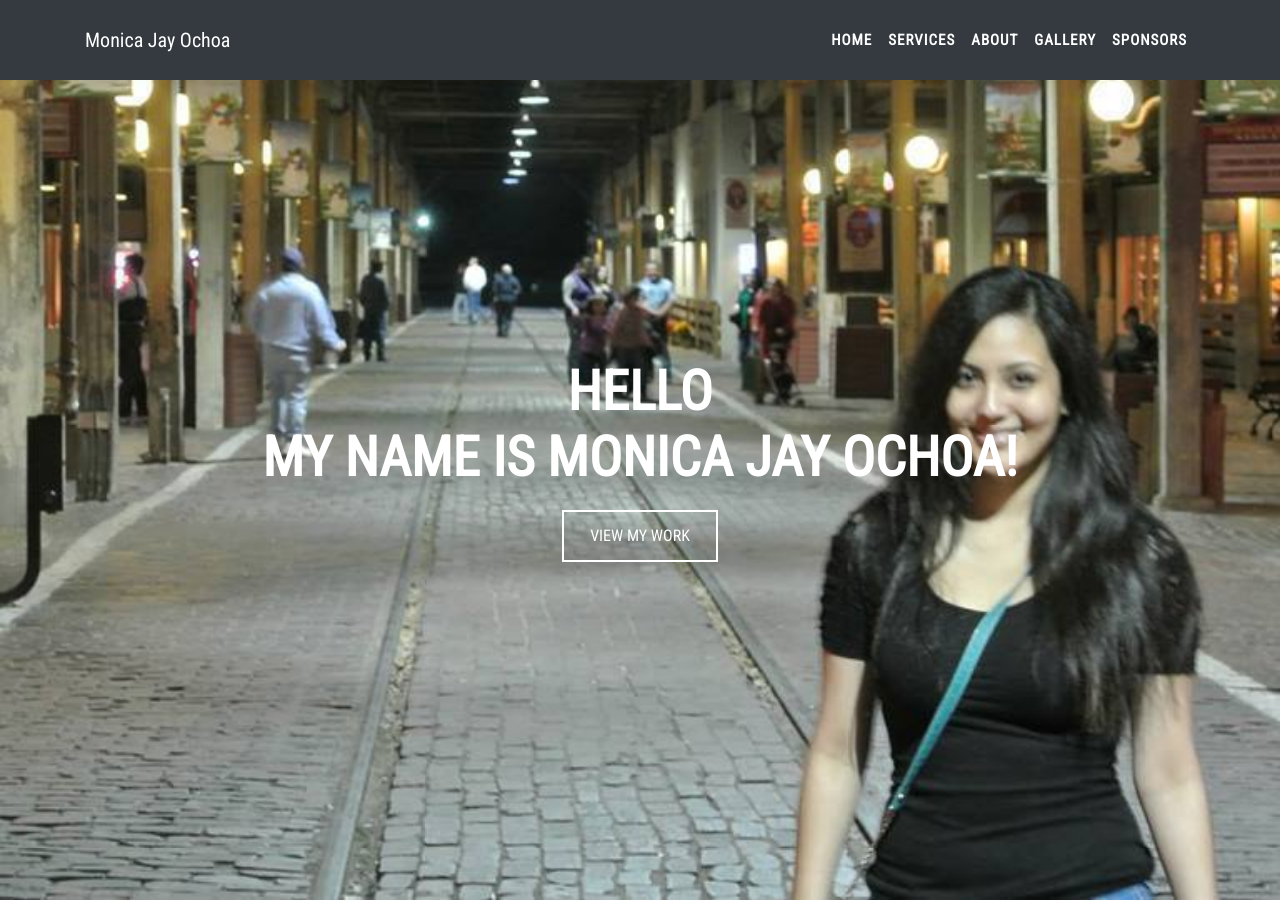
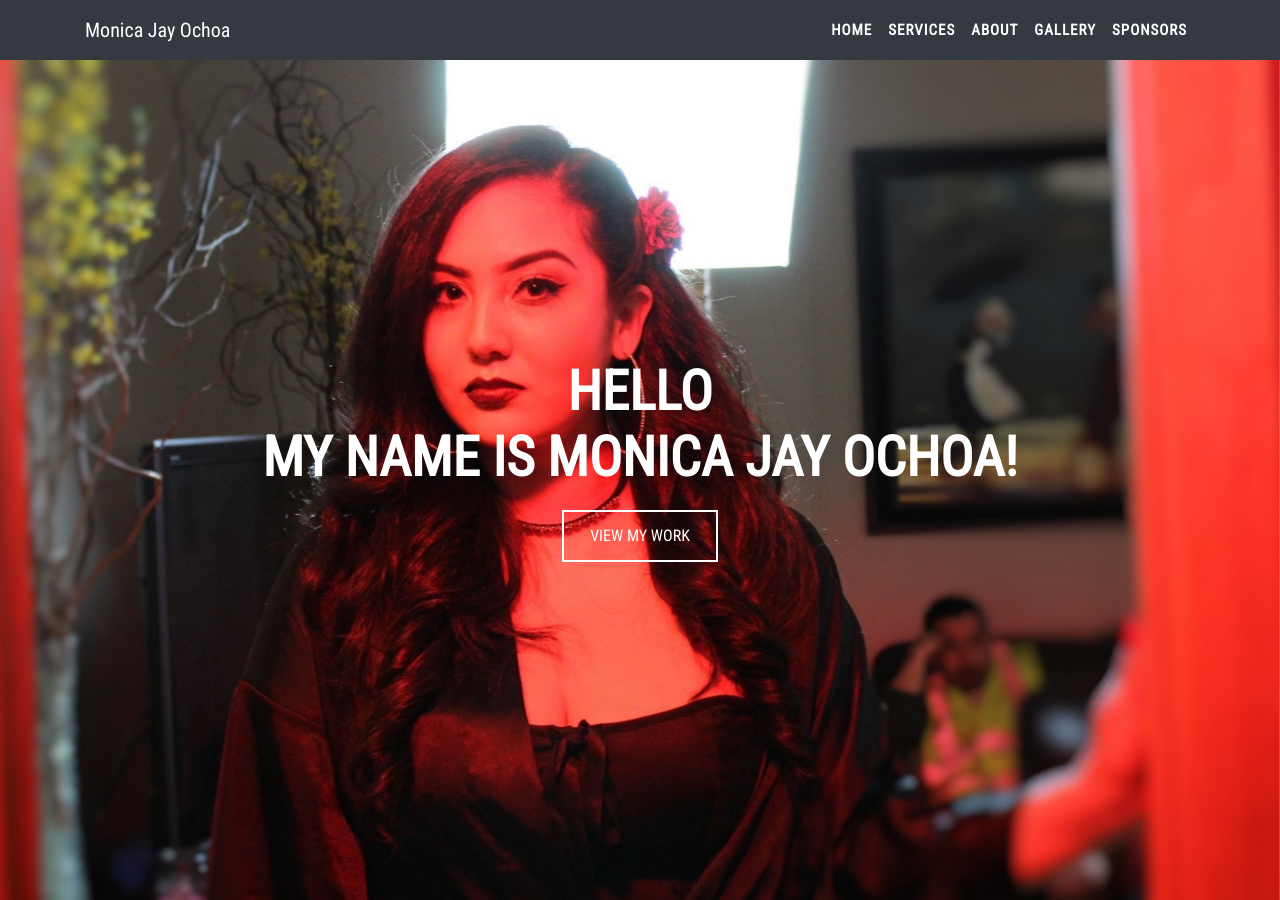
Before and after one commit to risingfront/risingfront.github.io, a Jekyll site: the page built from index.html, in a window 1280 px wide and 900 px high. Built offline with Jekyll 4.4.1, drawn with Linux system fonts in a browser that asks for light colours; nearby versions of some CDN libraries.

Commit message:
changed home and about pictures

```diff
--- a/_includes/about.html
+++ b/_includes/about.html
@@ -8,7 +8,7 @@
     <!-- About left side with content using bootstrap grid-->
     <div class="container">
         <div class="row">
-            <div class="col-md-4">
+            <div class="col-md-12">
                 <div id="about-content-box">
                     <div id="about-content-box-outer">
                         <div id="about-content-box-inner">
--- a/_includes/header.html
+++ b/_includes/header.html
@@ -26,7 +26,7 @@
                             <a id="nav-item-3" class="nav-link" href="#gallery">Gallery</a>
                         </li>
                         <li class="nav-item float-left">
-                            <a id="nav-item-4" class="nav-link" href="#clients">Sponsors</a>
+                            <a id="nav-item-4" class="nav-link" href="#client">Sponsors</a>
                         </li>
                     </ul>
                 </div>
--- a/assets/styles/style.css
+++ b/assets/styles/style.css
@@ -37,7 +37,7 @@ p {
 
 #home-cover {
     /* The image used */
-    background-image: url("../img/bg-home.png");
+    background-image: url("../img/bg-home.jpeg");
 
     /* Full height */
     height: 100%;
@@ -203,7 +203,7 @@ p {
     width: 60%;
     height: 700px;
     float: right;
-    background-image: url("../img/bg-about.jpg");
+    background-image: url("../img/bg-about.jpeg");
     border-left: 200px solid #fff;
     border-top: 700px solid transparent;
 }
@@ -604,7 +604,7 @@ form .form-control {
 ===================================================*/
 
 .navbar {
-    padding: 20px 0;
+    padding: 10px 0;
 }
 
 .monica-top-nav {
```
Also changed, not shown: assets/img/bg-about.jpeg (added), assets/img/bg-about.jpg (deleted), assets/img/bg-about.png (deleted), assets/img/bg-home.jpeg (added), assets/img/bg-home.png (deleted).
